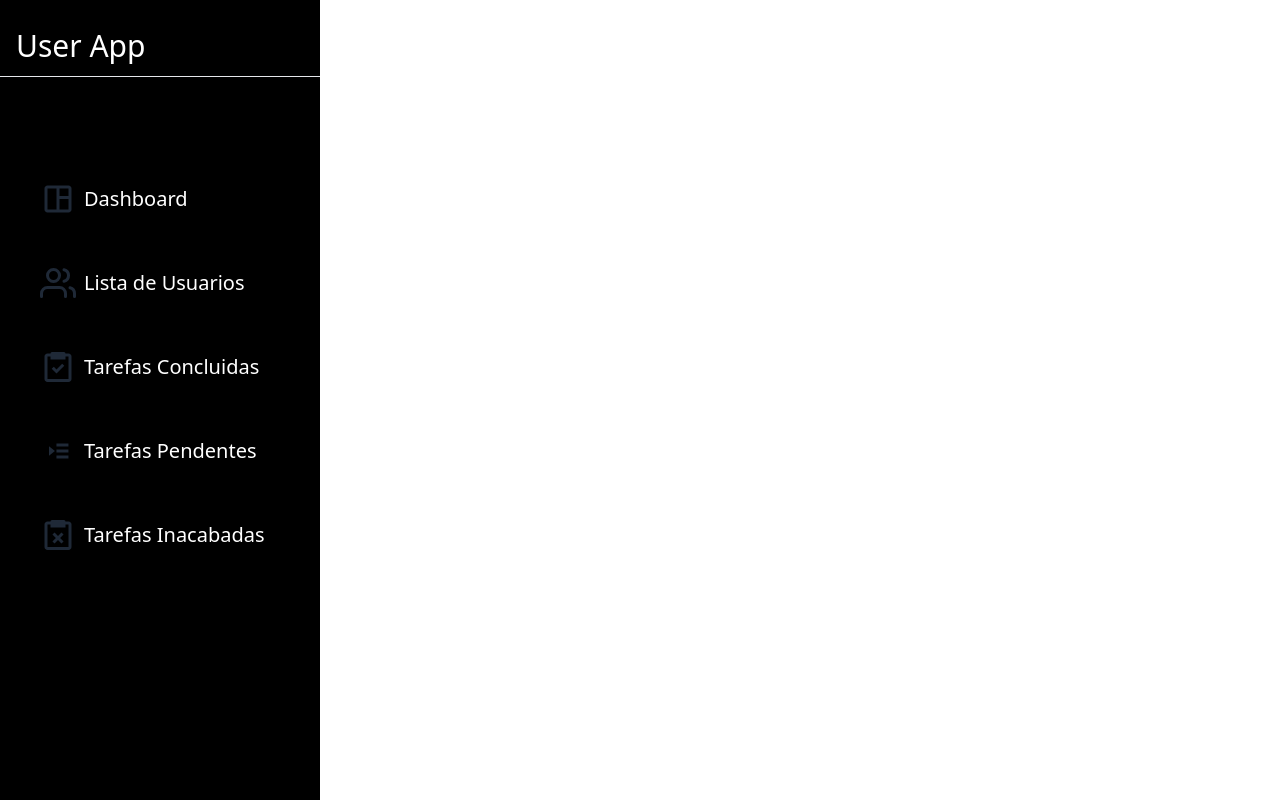
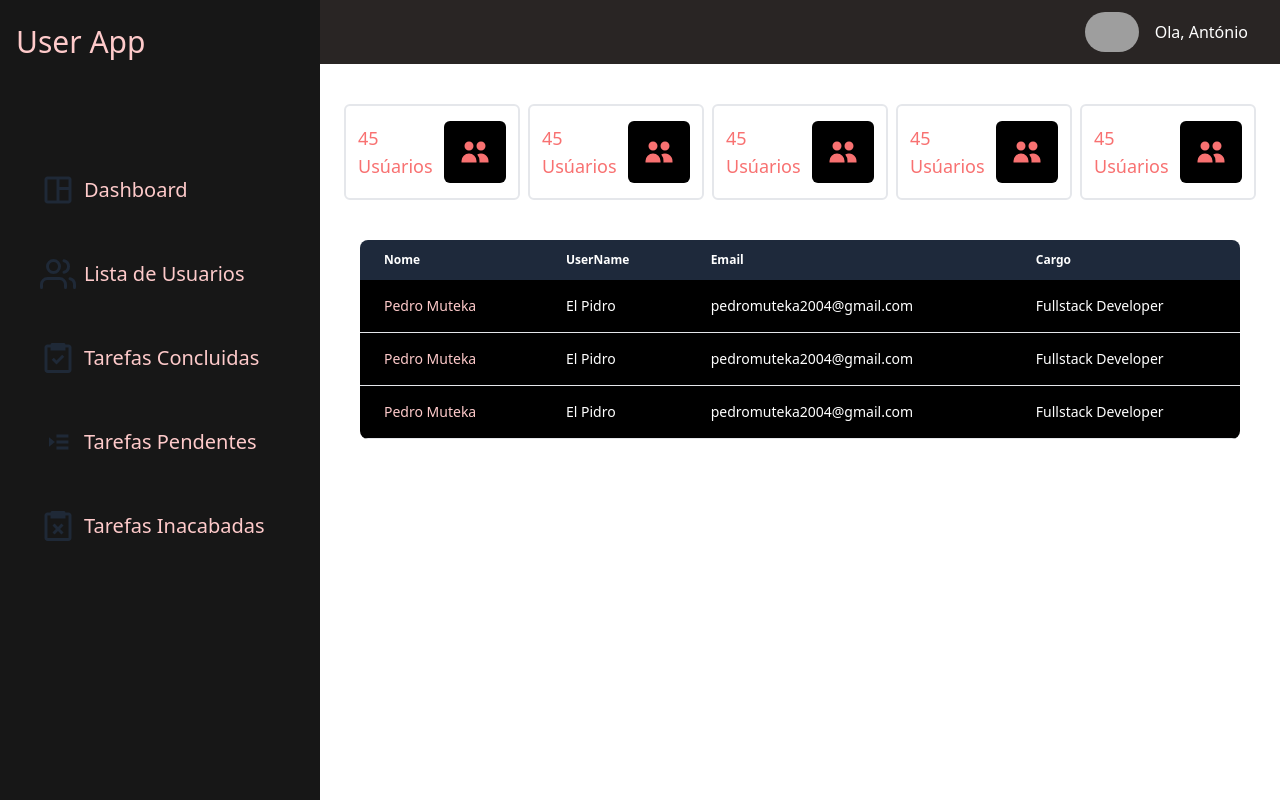
Before and after one commit to Antoniopedromuteka/user-management-front, a React (Create React App) app: page / in a window 1280 px wide. Built offline with nearby package versions, Linux system fonts and the light colour scheme; grey boxes are pictures that could not be loaded.

Commit message:
style: finishing the dashboard home

```diff
--- a/src/Pages/DashboardHome.tsx
+++ b/src/Pages/DashboardHome.tsx
@@ -1,6 +1,7 @@
 import { MenuLeft } from "../components/MenuLeft"
 
 import {FaBars} from "react-icons/fa"
+import { Card } from "../components/Card"
 
 
 
@@ -9,18 +10,116 @@ export const DashBoardHome = () =>{
     return(
         <>
 
-        <main className="flex w-screen h-screen">
+        <main className="flex  h-screen">
 
 
             <MenuLeft/>
 
 
 
-            <section className="h-screen bg-white flex-1 text-white">
+            <section className="h-screen flex-1 md:w-[calc(100%-320px)] md:ml-[320px] text-white">
+                <header className="flex-1 h-16  bg-stone-800 flex items-center fixed top-0 right-0 w-full md:w-[calc(100%-320px)] md:ml-[320px]">
 
-                <div>
-                    <FaBars className="text-4xl mx-4 mt-2 md:hidden"/>
-                </div>
+                    <div className="flex-1">
+                        <FaBars className="text-4xl mx-4 pt-2 md:hidden"/>
+                    </div>
+                    <div className="flex-1 flex justify-end mx-8 items-center">
+
+                        <img
+                        src="https://media-exp1.licdn.com/dms/image/C4D03AQFShga4BztLBQ/profile-displayphoto-shrink_200_200/0/1663092605941?e=1669248000&v=beta&t=5wcRdEu4iIn0HfbWK9rLXLI3H3U0rvSJHxYwp0U31rs"
+                        alt="avatar" className="object-cover h-10 rounded-full  mx-4"/>
+
+                        <p>Ola, António</p>
+
+                    </div>
+                </header>
+
+
+                <section className="flex-1 h-[calc(100vh-4rem)] mt-[4rem] text-red-400">
+
+                    <div className="flex-1 flex py-10 mx-6  flex-wrap  gap-2">
+
+                        <Card/>
+                        <Card/>
+                        <Card/>
+                        <Card/>
+                        <Card/>
+                    </div>
+
+                    <div className="flex-1 flex md:mx-10 mx-6 overflow-x-auto relative rounded-lg">
+
+                        <table className="flex-1 min-w-fit text-sm text-left  text-white dark:text-gray-400">
+                            <thead className="text-xs text-white  bg-slate-800">
+                            <th scope="col" className="py-3 px-6">
+                                Nome
+                            </th>
+                            <th scope="col" className="py-3 px-6">
+                                UserName
+                            </th>
+                            <th scope="col" className="py-3 px-6">
+                                Email
+                            </th>
+                            <th scope="col" className="py-3 px-6">
+                                Cargo
+                            </th>
+
+                            </thead>
+
+                            <tr className="border-b bg-black dark:border-gray-700">
+                                <th scope="row" className="py-4 px-6 font-medium text-red-200 whitespace-nowrap dark:text-white">
+                                    Pedro Muteka
+                                </th>
+                                <td className="py-4 px-6">
+                                    El Pidro
+                                </td>
+                                <td className="py-4 px-6">
+                                    pedromuteka2004@gmail.com
+                                </td>
+                                <td className="py-4 px-6">
+                                    Fullstack Developer
+                                </td>
+                            </tr>
+
+                            <tr className="border-b bg-black dark:border-gray-700">
+                                <th scope="row" className="py-4 px-6 font-medium text-red-200 whitespace-nowrap dark:text-white">
+                                    Pedro Muteka
+                                </th>
+                                <td className="py-4 px-6">
+                                    El Pidro
+                                </td>
+                                <td className="py-4 px-6">
+                                    pedromuteka2004@gmail.com
+                                </td>
+                                <td className="py-4 px-6">
+                                    Fullstack Developer
+                                </td>
+                            </tr>
+                            <tr className=" border-b bg-black dark:border-gray-700">
+                                <th scope="row" className="py-4 px-6 font-medium text-red-200 whitespace-nowrap dark:text-white">
+                                    Pedro Muteka
+                                </th>
+                                <td className="py-4 px-6">
+                                    El Pidro
+                                </td>
+                                <td className="py-4 px-6">
+                                    pedromuteka2004@gmail.com
+                                </td>
+                                <td className="py-4 px-6">
+                                    Fullstack Developer
+                                </td>
+                            </tr>
+                        </table>
+
+
+                    </div>
+
+
+
+                </section>
+
+
+
+
 
             </section>
 
--- /dev/null
+++ b/src/components/Card/index.tsx
@@ -0,0 +1,37 @@
+
+
+import {HiUsers} from "react-icons/hi"
+
+
+
+export function Card(){
+
+
+    return(
+        <>
+
+        <div className="flex flex-1  items-center px-3 justify-between max-w-[600px]  h-24 rounded-md border-2 ">
+
+            <div className="text-lg">
+                <p>45</p>
+
+                <p>Usúarios</p>
+            </div>
+
+
+            <div className="py-4 bg-black px-4 rounded-md">
+
+
+                <HiUsers className="text-3xl"/>
+
+
+            </div>
+
+
+
+        </div>
+
+        </>
+    );
+
+}
--- a/src/components/MenuLeft/index.tsx
+++ b/src/components/MenuLeft/index.tsx
@@ -12,38 +12,38 @@ export function MenuLeft(){
     return(
         <>
 
-            <div className="md:flex-1 md:flex flex-col md:max-w-xs hidden md:bg-black">
-                <div className="my-4 border-b py-3">
-                    <h2 className="text-3xl font-medium mx-4 text-white">User App</h2>
+            <div className="md:flex-1 w-96 md:flex flex-col md:max-w-xs hidden md:bg-neutral-900 fixed top-0 left-0 bottom-0">
+                <div className="my-4  py-2">
+                    <h2 className="text-3xl font-medium mx-4 text-red-200">User App</h2>
                 </div>
 
                 <div className="flex-1">
 
-                    <ul className="flex-1 mx-6 my-4 text-lg mt-20">
+                    <ul className="flex-1 mx-6 my-4 text-red-200 text-lg mt-20">
 
                       <div className="item-dashboard">
                         <MdOutlineSpaceDashboard  className="text-4xl mx-2 text-gray-800"/>
-                        <li className="text-xl text-white font">Dashboard</li>
+                        <li className="text-xl   font">Dashboard</li>
                       </div>
 
                        <div className="item-dashboard">
                         <FiUsers className="text-4xl mx-2 text-gray-800"/>
-                        <li className="text-xl  text-white font">Lista de Usuarios</li>
+                        <li className="text-xl   font">Lista de Usuarios</li>
                        </div>
 
                       <div className="item-dashboard">
                         <BiTask className="text-4xl mx-2  text-gray-800"/>
-                        <li className="text-xl  text-white font">Tarefas Concluidas</li>
+                        <li className="text-xl   font">Tarefas Concluidas</li>
                       </div>
 
                       <div className="item-dashboard">
                         <CgMoveTask className="text-4xl mx-2 text-gray-800"/>
-                        <li className="text-xl  text-white font">Tarefas Pendentes</li>
+                        <li className="text-xl    font">Tarefas Pendentes</li>
                       </div>
 
                       <div className="item-dashboard">
                         <BiTaskX className="text-4xl mx-2 text-gray-800"/>
-                        <li className="text-xl  text-white font">Tarefas Inacabadas</li>
+                        <li className="text-xl    font">Tarefas Inacabadas</li>
                       </div>
 
 
```
